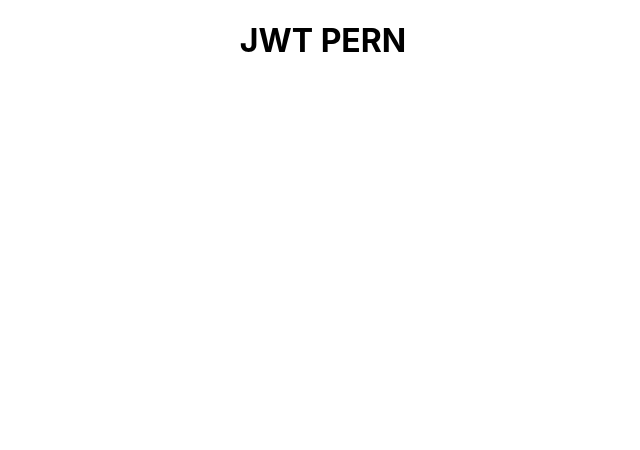
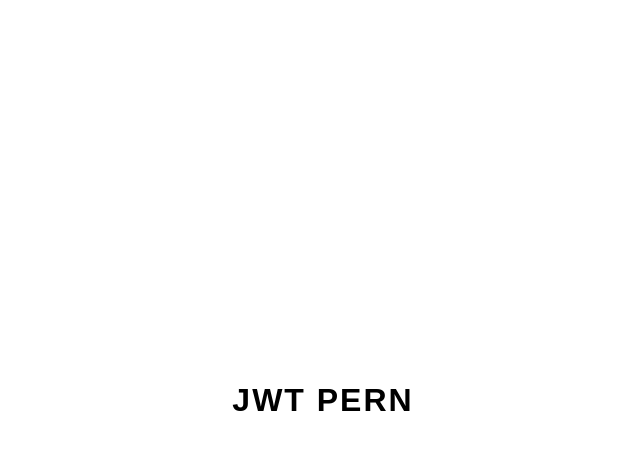
Before and after one commit to Genya10/jwt-PERN, a React (Create React App) app in the folder client/: page / in a window 1280 px wide. Shown: the top 450 px of the page, without its empty margins (317-957 px from the left). Built offline with nearby package versions, Linux system fonts and the light colour scheme.

Commit message:
add some changes and create app.scss

```diff
--- a/client/src/App.css
+++ /dev/null
@@ -1,38 +0,0 @@
-.App {
-  text-align: center;
-}
-
-.App-logo {
-  height: 40vmin;
-  pointer-events: none;
-}
-
-@media (prefers-reduced-motion: no-preference) {
-  .App-logo {
-    animation: App-logo-spin infinite 20s linear;
-  }
-}
-
-.App-header {
-  background-color: #282c34;
-  min-height: 100vh;
-  display: flex;
-  flex-direction: column;
-  align-items: center;
-  justify-content: center;
-  font-size: calc(10px + 2vmin);
-  color: white;
-}
-
-.App-link {
-  color: #61dafb;
-}
-
-@keyframes App-logo-spin {
-  from {
-    transform: rotate(0deg);
-  }
-  to {
-    transform: rotate(360deg);
-  }
-}
--- a/client/src/App.js
+++ b/client/src/App.js
@@ -1,8 +1,8 @@
-import './App.css';
+import style from "./app.module.scss";
 
 function App() {
   return (
-    <div className="App">
+    <div className={style.wrapper}>
     <h1>JWT PERN</h1>
     </div>
   );
--- /dev/null
+++ b/client/src/app.module.scss
@@ -0,0 +1,27 @@
+* {
+    font-family: Arial, Helvetica, sans-serif;
+    letter-spacing: 2px !important;
+    text-decoration: none;
+  }
+
+  .wrapper {
+    display: flex;
+    justify-content: center;
+    align-items: center;
+    height: 100vh;
+    position: relative;
+  }
+
+  .nav {
+    position: absolute;
+    display: flex;
+    gap: 15px;
+    top: 10px;
+  }
+
+  .centered {
+    display: flex;
+    justify-content: center;
+    align-items: center;
+    height: 100vh;
+  }
```
Also changed, not shown: 1 other file (tests, documents, lock files or other folders).
